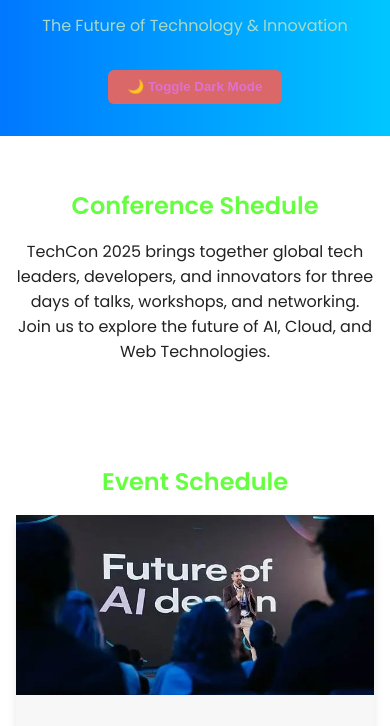
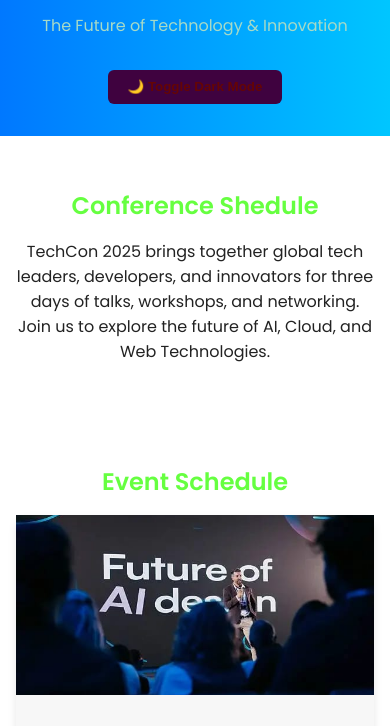
Before and after one commit to DulanjaliSewwandi/bmt-quiz-2-events-gwu-bhbt-2022-40, a plain HTML site: page index.html in a window 390 px wide. Shown: the part 112-838 px from the top of the page. Drawn offline with Linux system fonts and the light colour scheme.

Commit message:
updated design and fixed responsive layout

```diff
--- a/styles.css
+++ b/styles.css
@@ -31,8 +31,8 @@ header h1 {
   margin-bottom: 0.5rem;
 }
 header button {
-  background-color: rgb(219, 104, 104);
-  color: #de71d0;
+  background-color: rgb(63, 2, 63);
+  color: #650505;
   border: none;
   padding: 0.6rem 1.2rem;
   border-radius: 6px;
```
